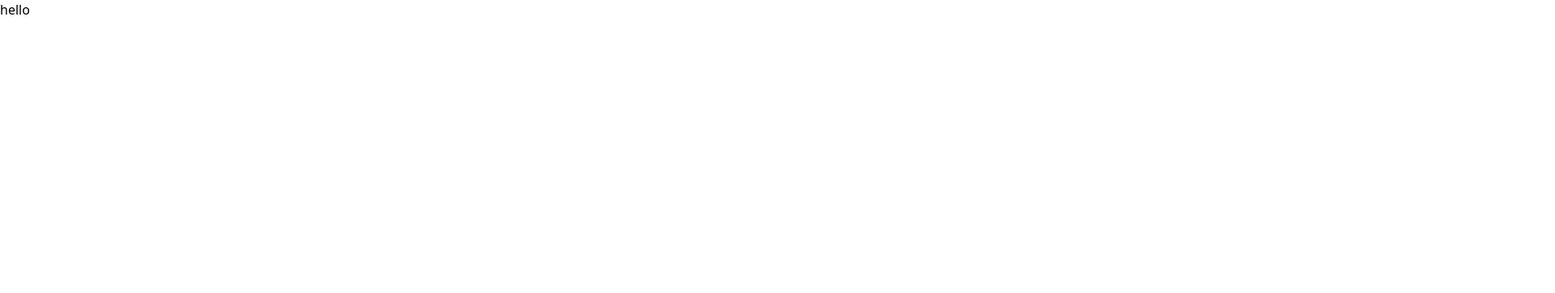
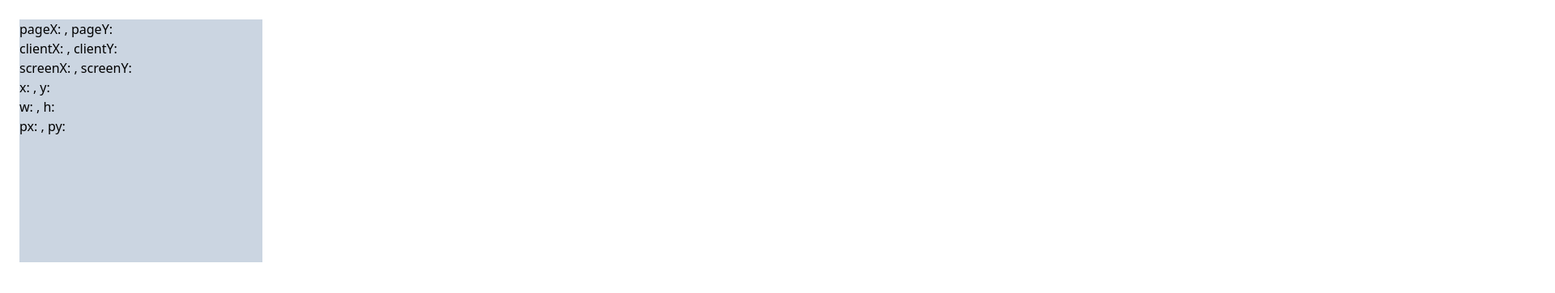
Before and after one commit to mianmalife/retemp, a React (Vite) app: page / in a window 1280 px wide. Shown: the top 362 px of the page at 81% size, 1920 px wide, since content can reach past the window. Built offline with nearby package versions, Linux system fonts and the light colour scheme.

Commit message:
feat: 🧱新增useMouse hook  发布改为gh-pages分支

```diff
--- a/package.json
+++ b/package.json
@@ -7,7 +7,8 @@
     "dev": "vite",
     "build": "vite build",
     "lint": "eslint . --ext js,jsx --report-unused-disable-directives --max-warnings 0",
-    "preview": "vite preview"
+    "preview": "vite preview",
+    "deploy": "gh-pages -d dist"
   },
   "dependencies": {
     "@tw-classed/react": "^1.7.0",
@@ -29,6 +30,7 @@
     "eslint-plugin-react": "^7.34.1",
     "eslint-plugin-react-hooks": "^4.6.0",
     "eslint-plugin-react-refresh": "^0.4.6",
+    "gh-pages": "^6.1.1",
     "postcss": "^8.4.38",
     "tailwindcss": "^3.4.4",
     "vite": "^5.2.0"
--- a/src/App.jsx
+++ b/src/App.jsx
@@ -1,7 +1,19 @@
+import { useRef } from "react"
+import useMouse from "./hook/useMouse"
+
 function App() {
+  const demoRef = useRef()
+  const { pageX, pageY, clientX, clientY, screenX, screenY, elementX, elementY, elementW, elementH, elementPosX, elementPosY } = useMouse(() => demoRef.current)
   return (
     <>
-      <h1>hello</h1>
+      <div className="bg-slate-300 w-[300px] h-[300px] m-6" ref={demoRef}>
+        <div>pageX: {pageX}, pageY: {pageY}</div>
+        <div>clientX: {clientX}, clientY: {clientY}</div>
+        <div>screenX: {screenX}, screenY: {screenY}</div>
+        <div>x: {elementX}, y: {elementY}</div>
+        <div>w: {elementW}, h: {elementH}</div>
+        <div>px: {elementPosX}, py: {elementPosY}</div>
+      </div>
     </>
   )
 }
--- /dev/null
+++ b/src/hook/useMouse.js
@@ -0,0 +1,54 @@
+import { useState, useEffect } from "react";
+
+const initState = {
+  pageX: null,
+  pageY: null,
+  clientX: null,
+  clientY: null,
+  screenX: null,
+  screenY: null,
+  elementX: null,
+  elementY: null,
+  elementW: null,
+  elementH: null,
+  elementPosX: null,
+  elementPosY: null
+}
+export default function useMouse(eventTarget) {
+  const [state, setState] = useState(initState)
+  useEffect(() => {
+    function handleMove(e) {
+      const { pageX, pageY, clientX, clientY, screenX, screenY } = e
+      const newState = {
+        pageX,
+        pageY,
+        clientX,
+        clientY,
+        screenX,
+        screenY,
+        elementX: null,
+        elementY: null,
+        elementW: null,
+        elementH: null,
+        elementPosX: null,
+        elementPosY: null
+      }
+      if (eventTarget) {
+        const { left, top, width, height } = eventTarget().getBoundingClientRect()
+        newState.elementPosX = left + window.scrollX
+        newState.elementPosY = top + window.scrollY
+        newState.elementX = e.pageX - newState.elementPosX
+        newState.elementY = e.pageY - newState.elementPosY
+        newState.elementW = width
+        newState.elementH = height
+      }
+      setState(newState)
+    }
+    window.addEventListener('mousemove', handleMove, false)
+    return () => {
+      window.removeEventListener('mousemove', handleMove, false)
+    }
+  }, [])
+
+  return state
+}
--- a/src/index.css
+++ b/src/index.css
@@ -8,10 +8,13 @@ body {
   --sb-track-color: #ffffff;
   --sb-thumb-color: #c1c1c1;
   --sb-size: 4px;
+  width: 2000px;
+  height: 2000px;
 }
 
 ::-webkit-scrollbar {
-  width: var(--sb-size)
+  width: var(--sb-size);
+  height: var(--sb-size);
 }
 
 ::-webkit-scrollbar-track {
```
Also changed, not shown: 1 other file (tests, documents, lock files or other folders).
